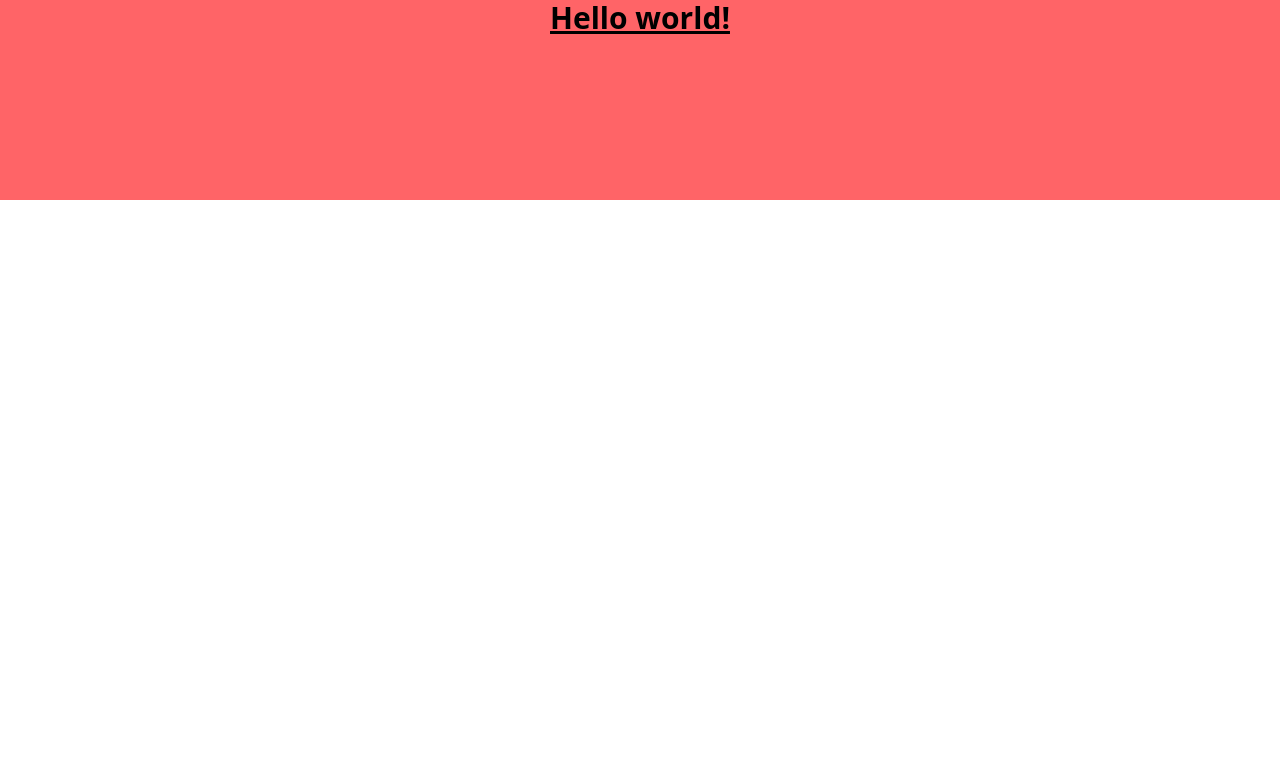
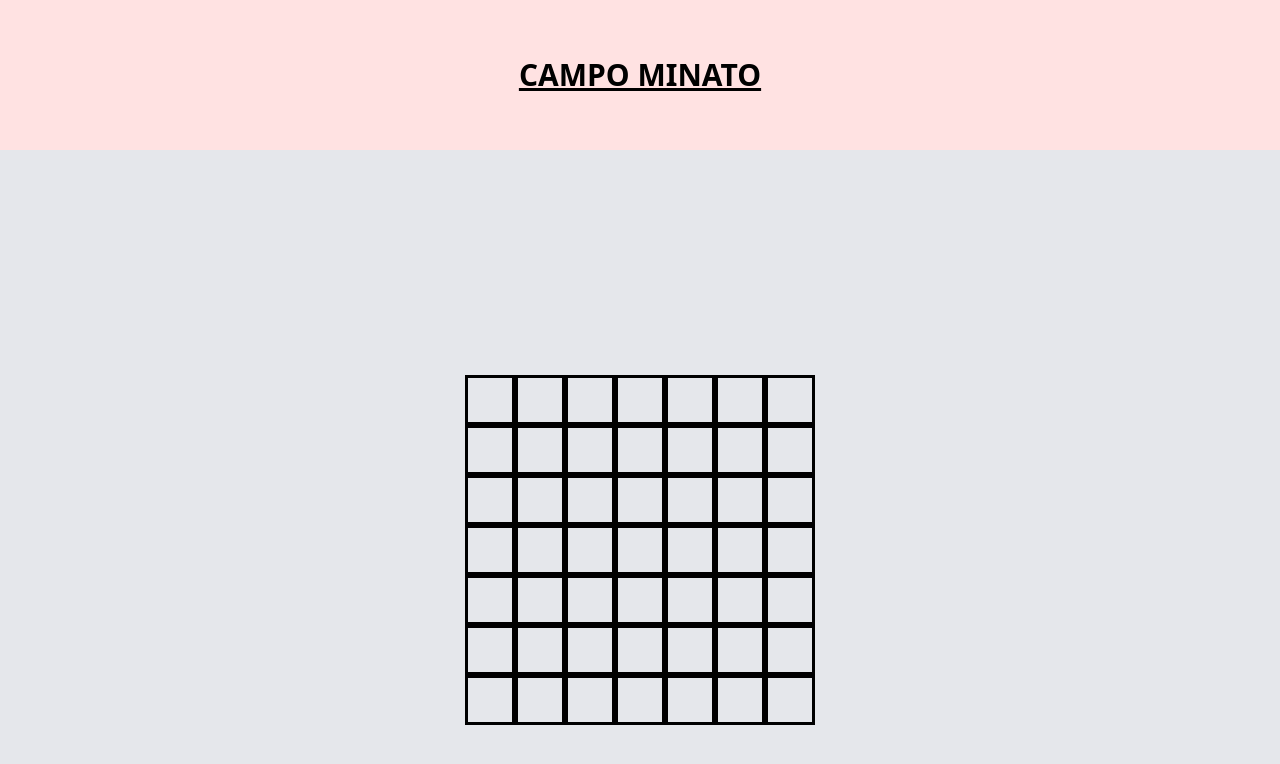
Before and after one commit to Omarespo-dev/campo-minato, a website: page index.html in a window 1280 px wide. Drawn offline with Linux system fonts and the light colour scheme.

Commit message:
added layout 7x7 now add bomb casual

```diff
--- a/index.html
+++ b/index.html
@@ -11,13 +11,19 @@
 
 <body>
 
-    <header class="bg-red-400 h-[200px] w-full flex justify-center">
-        <div>
-            <h1 class="text-3xl font-bold underline" id="ciao"> Hello world! </h1>
+    <header class="bg-red-100 w-full flex justify-center">
+        <div class="h-[150px] items-center flex">
+            <h1 class="text-3xl font-bold underline" id="ciao">CAMPO MINATO </h1>
         </div>
     </header>
 
-    <script src="./propedeutici/CampoMinato.js"></script>
+    <main  class="bg-gray-200 h-screen flex justify-center items-center">
+        <div class=" w-[350px] bg-gray-700 flex flex-wrap" id="container-button">
+
+        </div>
+    </main>
+
+    <script src="./propedeutici/CampoMinatoBase.js"></script>
 </body>
 
 </html>
--- a/propedeutici/CampoMinatoBase.js
+++ b/propedeutici/CampoMinatoBase.js
@@ -0,0 +1,17 @@
+// Prendo il container per inserire i button
+const container = document.getElementById("container-button");
+
+// Ciclo per aggiungere btn
+for (let i = 0; i < 49; i++) {
+
+    // Creo il button
+    const button = document.createElement("button");
+
+    // Assegno lo stile
+    button.className = "bg-gray-200 w-[50px] h-[50px] border-3";
+
+    // Aggiungo il button al container
+    container.appendChild(button);
+}
+
+//Ora implementiamo le bombe casuali dentro i button
```
Also changed, not shown: output.css.
